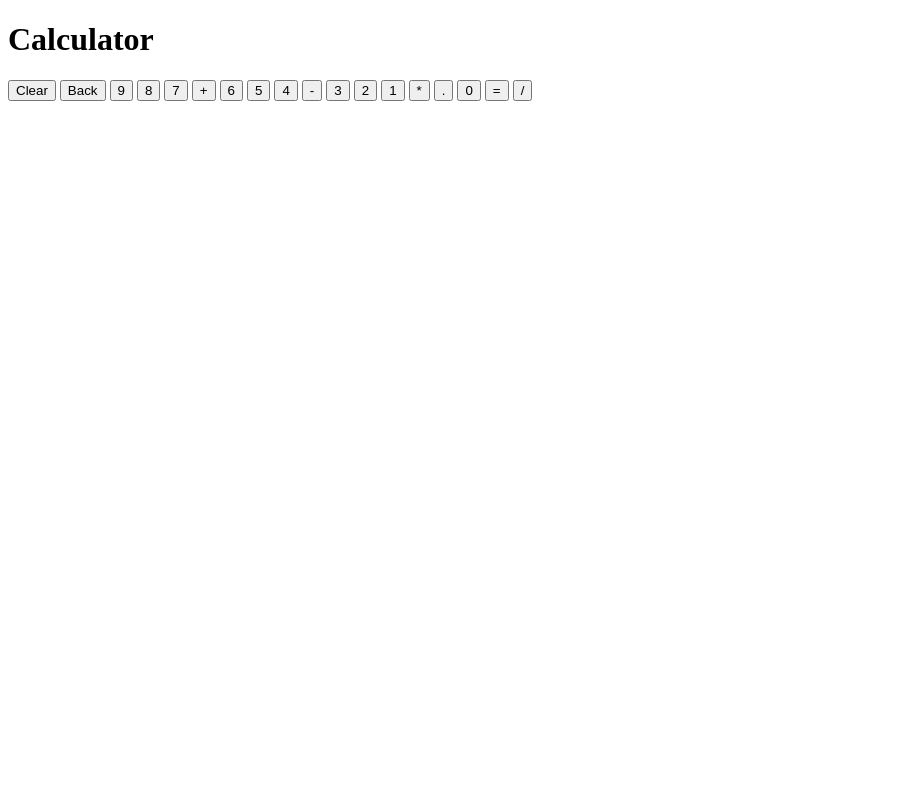
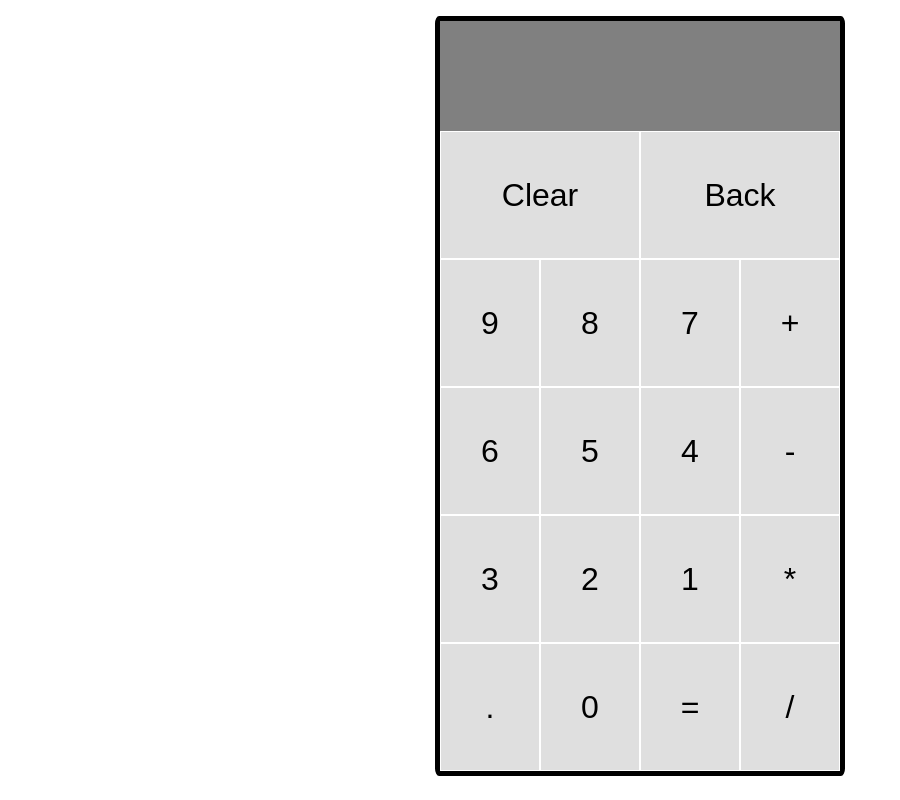
Before and after one commit to Ypakce/calculator, a plain HTML site: page index.html in a window 1280 px wide. Shown: the whole page, without its empty margins (0-900 px from the left). Drawn offline with Linux system fonts and the light colour scheme.

Commit message:
add style and give the shape of a calculator

```diff
--- a/index.html
+++ b/index.html
@@ -2,35 +2,41 @@
 <html>
     <head>
         <title>Calculator</title>
+        <link rel="stylesheet" href="style.css">
         <script src="script.js" defer></script>
     </head>
     <body>
-        <h1 class="title">Calculator</h1>
         <div class="calculator">
-            <div class="display-page"></div>
-            <div class="buttons">
-                <button>Clear</button>
-                <button>Back</button>
-
-                <button>9</button>
-                <button>8</button>
-                <button>7</button>
-                <button>+</button>
-
-                <button>6</button>
-                <button>5</button>
-                <button>4</button>
-                <button>-</button>
-
-                <button>3</button>
-                <button>2</button>
-                <button>1</button>
-                <button>*</button>
-
-                <button>.</button>
-                <button>0</button>
-                <button>=</button>
-                <button>/</button>
+            <div class="output"></div>
+            <div class="panel">
+                <div class="row">
+                    <button class="btn btn1">Clear</button>
+                    <button class="btn btn1">Back</button>
+                </div>
+                <div class="row">
+                    <button class="btn">9</button>
+                    <button class="btn">8</button>
+                    <button class="btn">7</button>
+                    <button class="btn">+</button>
+                </div>
+                <div class="row">
+                    <button class="btn">6</button>
+                    <button class="btn">5</button>
+                    <button class="btn">4</button>
+                    <button class="btn">-</button>
+                </div>
+                <div class="row">
+                    <button class="btn">3</button>
+                    <button class="btn">2</button>
+                    <button class="btn">1</button>
+                    <button class="btn">*</button>
+                </div>
+                <div class="row">
+                    <button class="btn">.</button>
+                    <button class="btn">0</button>
+                    <button class="btn">=</button>
+                    <button class="btn">/</button>
+                </div>
             </div>
         </div>
     </body>
--- /dev/null
+++ b/style.css
@@ -0,0 +1,61 @@
+body{
+    min-height: 95vh;
+    margin: 1rem;
+    display: flex;
+    flex-direction: column;
+    justify-content: center;
+    align-items: center;
+}
+
+.calculator{
+    flex: auto;
+    display: flex;
+    flex-direction: column;
+    background-color: gray;
+    border: 5px solid black;
+    border-radius: 1%;
+}
+
+.output{
+    padding: 5px;
+    font-size: 3rem;
+    min-height: 100px;
+    display: flex;
+    flex-direction: column;
+    justify-content: center;
+    align-items: end;
+}
+
+.panel{
+    flex: auto;
+    display: flex;
+    flex-direction: column;
+    justify-content: center;
+    align-items: center;
+}
+
+.row{
+    flex: auto;
+    display: flex;
+}
+
+.btn{
+    margin: 0;
+    padding: 0;
+    flex: 1;
+    cursor: pointer;
+    font-size: 2rem;
+    outline: none;
+    border: 1px solid white;
+    background-color: rgba(255, 255, 255, .75);
+    min-width: 100px;
+}
+
+.btn1{
+    flex: 2;
+    min-width: 200px;
+}
+
+.btn:hover{
+    background-color: rgba(255, 255, 255, .9);
+}
```
